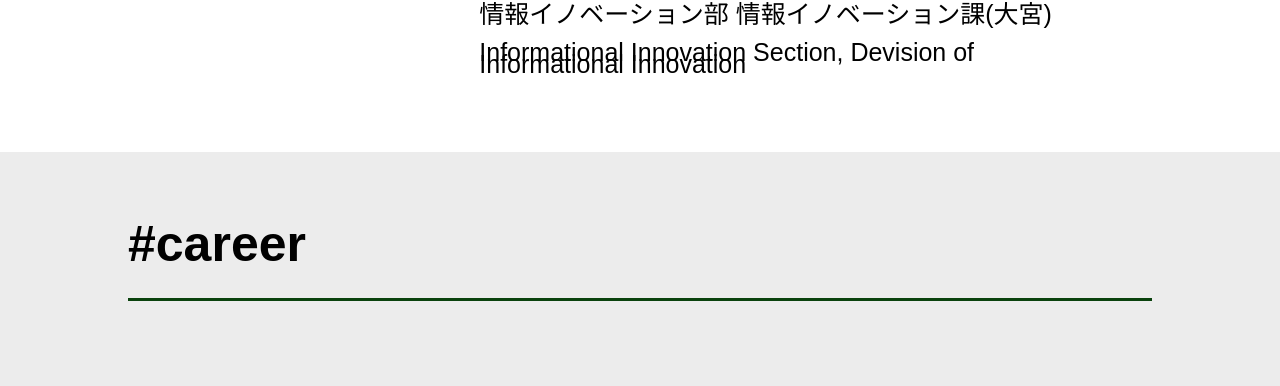
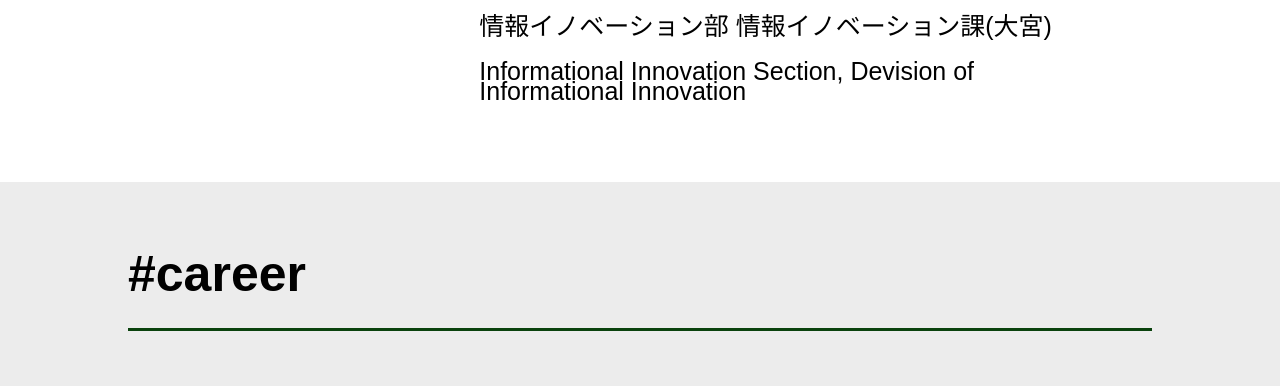
Before and after one commit to ymcshm/github_io, a plain HTML site: page index.html in a window 1280 px wide. Shown: the part 714-1100 px from the top of the page. Drawn offline with nearby package versions, Linux system fonts and the light colour scheme; a script that the page names is missing; a web font is replaced by a local one.

Commit message:
Halloween Commit 2

```diff
--- a/style.css
+++ b/style.css
@@ -141,7 +141,7 @@ section h2 {
 }
 
 section h3 {
-  line-height: 0.5;
+  line-height: 0.8;
   font-size: 25px;
   font-weight: 400;
 }
```
